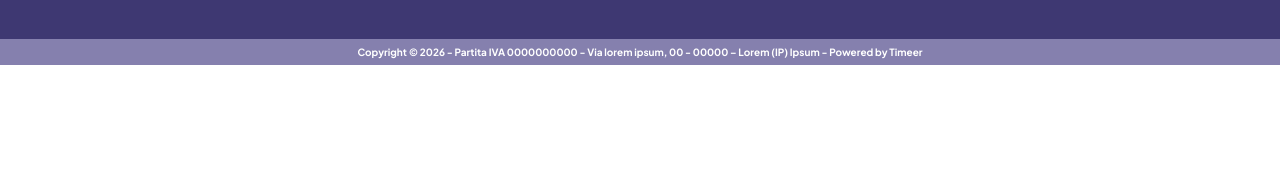
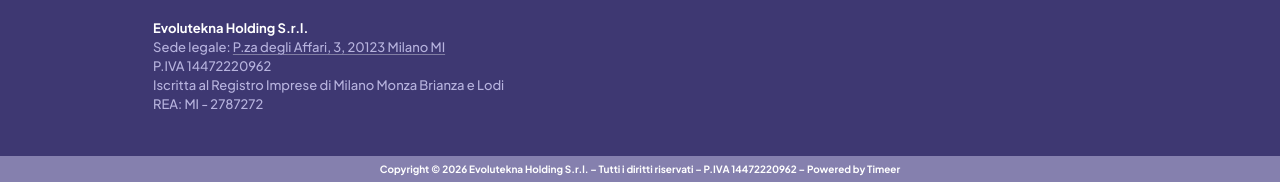
Before and after one commit to anteprima-code/evolutekna, a plain HTML site: page index.html in a window 1280 px wide. Shown: the part 7219-7401 px from the top of the page. Before the commit the page ends 7284 px from the top, so only its background shows below. Drawn offline with Linux system fonts and the light colour scheme.

Commit message:
Add files via upload

```diff
--- a/index.html
+++ b/index.html
@@ -8,7 +8,7 @@
 <link rel="preconnect" href="https://fonts.googleapis.com">
 <link rel="preconnect" href="https://fonts.gstatic.com" crossorigin>
 <link href="https://fonts.googleapis.com/css2?family=Plus+Jakarta+Sans:wght@200..800&display=swap" rel="stylesheet">
-<link rel="stylesheet" href="styles.css?v=14">
+<link rel="stylesheet" href="styles.css?v=15">
 </head>
 <body id="top">
 
@@ -299,6 +299,15 @@
       <div class="foot__col">
         <h3 class="foot__t">Evolutekna Holding</h3>
         <p class="foot__d">Holding operativa fondata a Milano nel dicembre <br>2025, progettata per la gestione e la crescita di <br>realtà industriali concrete attraverso integrazione, <br>governance centralizzata e sviluppo di lungo termine.</p>
+
+        <address class="foot__legalinfo">
+          <strong>Evolutekna Holding S.r.l.</strong>
+          Sede legale:
+          <a href="https://www.google.com/maps/search/?api=1&amp;query=P.za+degli+Affari,+3,+20123+Milano+MI" target="_blank" rel="noopener">P.za degli Affari, 3, 20123 Milano MI</a><br>
+          P.IVA 14472220962<br>
+          Iscritta al Registro Imprese di Milano Monza Brianza e Lodi<br>
+          REA: MI - 2787272
+        </address>
       </div>
       <div class="foot__col foot__col--social">
         <h3 class="foot__t">Seguici sui Social</h3>
@@ -309,7 +318,7 @@
         </div>
       </div>
     </div>
-    <p class="foot__legal">Copyright © 2026 - Partita IVA 0000000000 - Via lorem ipsum, 00 - 00000 – Lorem (IP) Ipsum - Powered by Timeer</p>
+    <p class="foot__legal">Copyright © 2026 Evolutekna Holding S.r.l. – Tutti i diritti riservati – P.IVA 14472220962 – Powered by Timeer</p>
   </footer>
 
 </div>
--- a/styles.css
+++ b/styles.css
@@ -238,6 +238,11 @@
 .foot__in{display:flex;justify-content:space-between;max-width:1280px;margin:0 auto;padding:40px 136px 0 153px}
 .foot__t{font-size:20px;line-height:25px;font-weight:700;color:var(--white)}
 .foot__d{margin-top:23px;width:387px;font-size:15px;line-height:19px;font-weight:700;color:var(--lav)}
+.foot__legalinfo{margin-top:22px;max-width:420px;font-style:normal;
+  font-size:13px;line-height:19px;font-weight:500;color:var(--lav)}
+.foot__legalinfo strong{display:block;font-weight:700;color:var(--white)}
+.foot__legalinfo a{text-decoration:underline;text-underline-offset:2px;text-decoration-color:rgba(255,255,255,.35)}
+.foot__legalinfo a:hover{color:var(--white);text-decoration-color:var(--white)}
 .foot__col--social{text-align:right}
 .foot__social{display:flex;justify-content:flex-end;align-items:center;gap:22px;margin-top:23px;height:19px}
 .foot__social a{display:flex;align-items:center;justify-content:center;height:16px}
@@ -330,6 +335,7 @@
 
   .foot__in{padding:40px 6.5vw 0}
   .foot__d{width:auto;max-width:387px}
+  .foot__legalinfo{max-width:none}
   .display,.contact__t{font-size:64px;line-height:70px}
   .section-head{padding:0 6.5vw}
   .section-head--growth{padding-left:6.5vw}
@@ -474,5 +480,6 @@
   .foot__col--social{text-align:left}
   .foot__social{justify-content:flex-start}
   .foot__legal{margin-top:28px;height:auto;padding:8px 20px;font-size:9px;line-height:13px}
+  .foot__legalinfo{margin-top:18px;font-size:12px;line-height:18px}
   .totop{right:16px;bottom:16px;width:46px;height:46px}
 }
```
